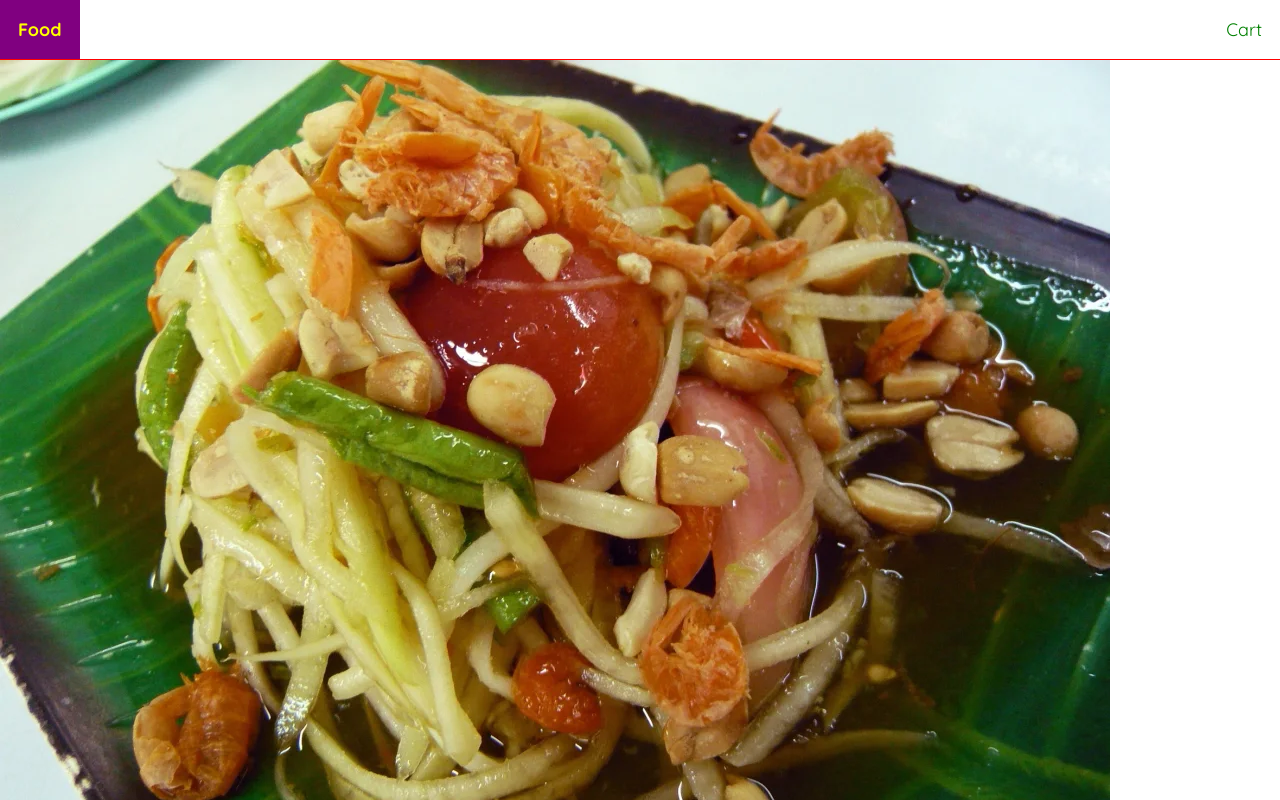
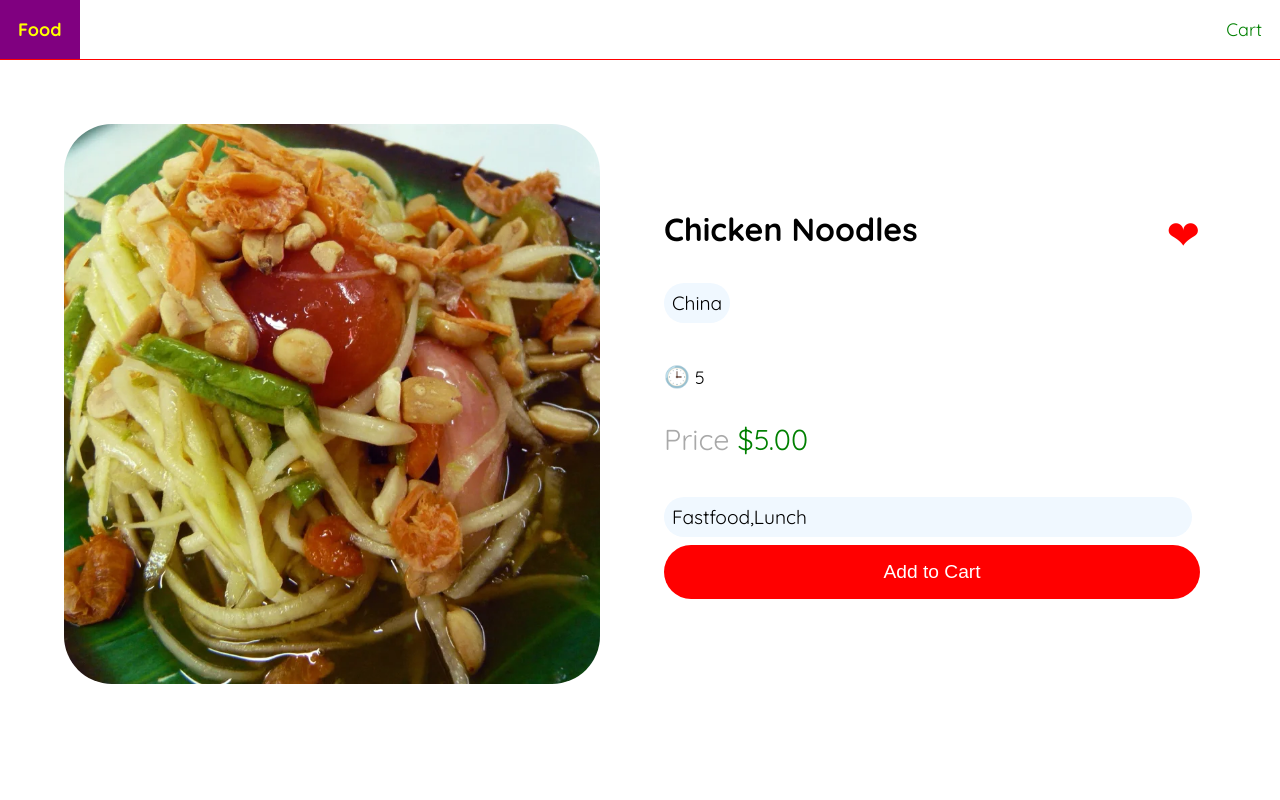
Before and after one commit to MarufarOcean/foodShop, an Angular app in the folder foodShop/: page /food/1 in a window 1280 px wide. Shown: the top 800 px of the page. Built offline with nearby package versions, Linux system fonts and the light colour scheme.

Commit message:
Details page design

```diff
--- a/foodShop/src/app/food-page/food-page.component.css
+++ b/foodShop/src/app/food-page/food-page.component.css
@@ -0,0 +1,107 @@
+.container{
+    display: flex;
+    justify-content: center;
+    align-items: center;
+    flex-wrap: wrap;
+    margin: 3rem;
+}
+
+.container > *{
+    min-width: 25rem;
+    max-width: 40rem;
+}
+
+img{
+    border-radius: 3rem;
+    flex: 1 0;
+    object-fit: cover;
+    height: 35rem;
+    margin: 1rem;
+}
+
+.details{
+    width: 100%;
+    display: flex;
+    flex-direction: column;
+    flex: 1 0;
+    border-radius: 3rem;
+    padding: 2rem;
+    color: black;
+    margin-left: 1rem;
+}
+
+.details .header{
+    display: flex;
+    justify-content: space-between;
+}
+
+.details .name{
+    font-size: 2rem;
+    font-weight: bold;
+}
+
+.details .favorite{
+    color: red;
+    font-size: 2.5rem;
+}
+
+.details .favorite.not{
+    color: gray;
+}
+
+.details .origins{
+    display: flex;
+    flex-wrap: wrap;
+    margin: 1rem 0;
+}
+
+.details .origins > span{
+    padding: .5rem;
+    font-size: 1.2rem;
+    margin: .5rem .5rem .5rem 0;
+    border-radius: 2rem;
+    background-color: aliceblue;
+}
+
+.details .cook-time{
+    margin-top: 1rem;
+}
+
+.details .cook-time span{
+    border-radius: 10rem;
+    font-size: 1.3rem;
+}
+
+.details .price{
+    font-size: 1.8rem;
+    margin: 2rem 2rem 2rem 0;
+    color: green;
+}
+
+.details .price::before{
+    content: "Price ";
+    color: darkgray;
+}
+
+.details .tags{
+    padding: .5rem;
+    font-size: 1.2rem;
+    margin: .5rem .5rem .5rem 0;
+    border-radius: 2rem;
+    background-color: aliceblue;
+}
+
+.details button{
+    color: white;
+    background: red;
+    border: none;
+    font-size: 1.2rem;
+    outline: none;
+    padding: 1rem;
+    border-radius: 10rem;
+}
+
+.details button:hover{
+    opacity: .8;
+    cursor: pointer;
+}
```
